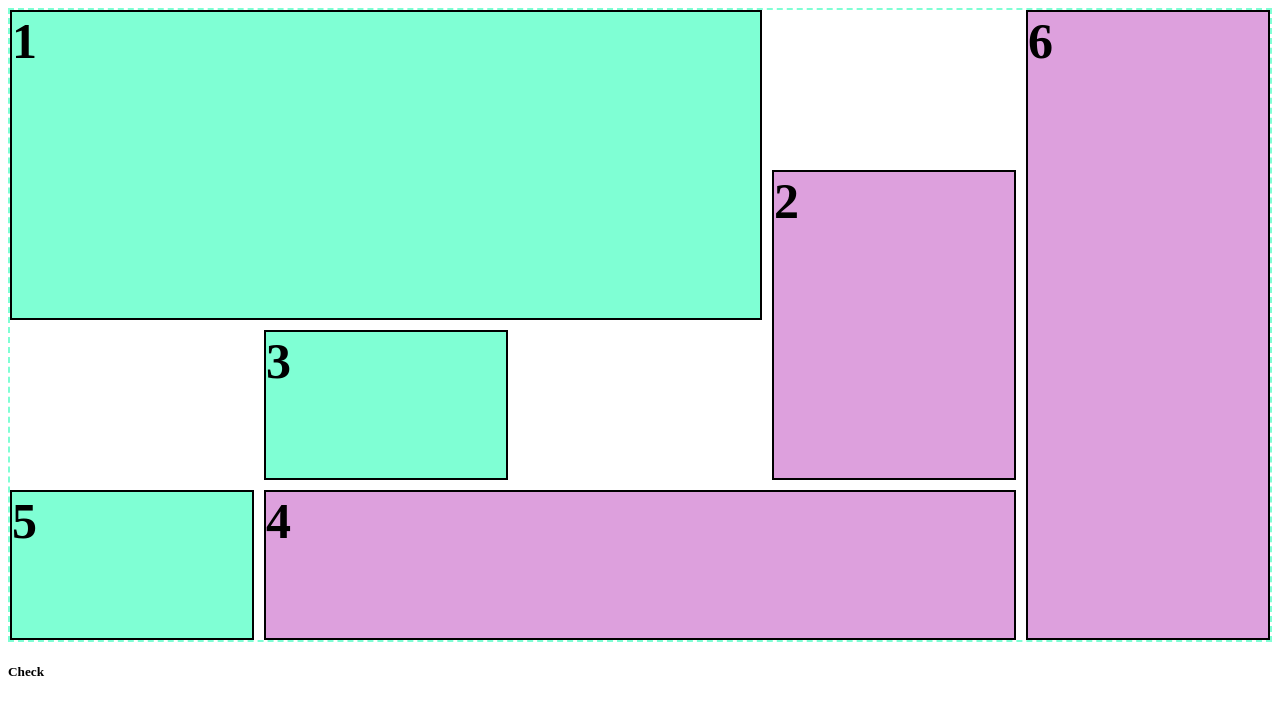
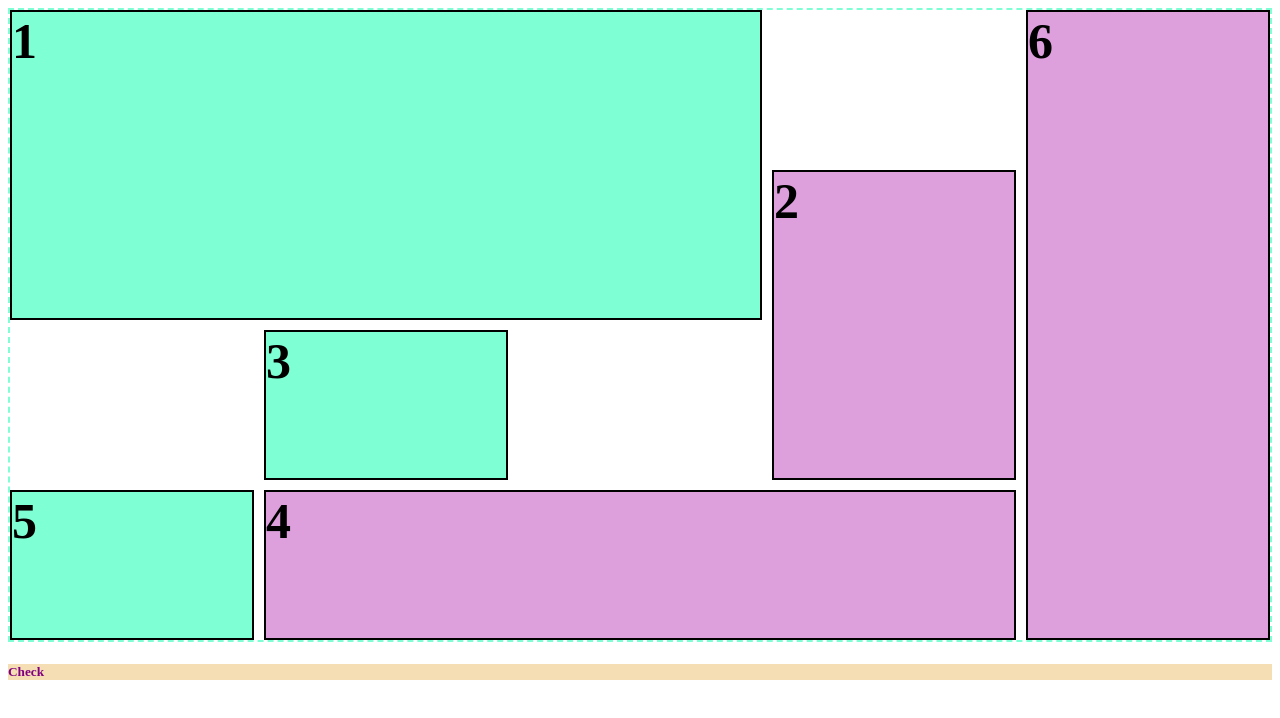
Before and after one commit to ShekhRaselMasrurAhmmadNissan/Grid, a plain HTML site: page index.html in a window 1280 px wide. Drawn offline with Linux system fonts and the light colour scheme.

Commit message:
H5 Style Added

```diff
--- a/styles/styles.css
+++ b/styles/styles.css
@@ -59,3 +59,8 @@
 	grid-column-start: 5;
 	grid-row: 1 / span 4;
 }
+
+h5 {
+	color: purple;
+	background-color: wheat;
+}
```
